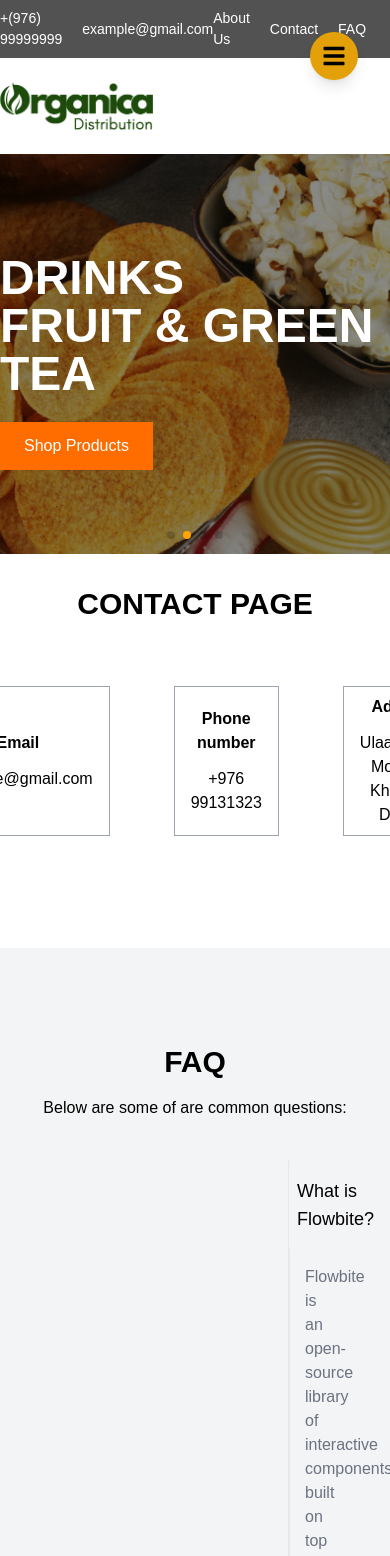
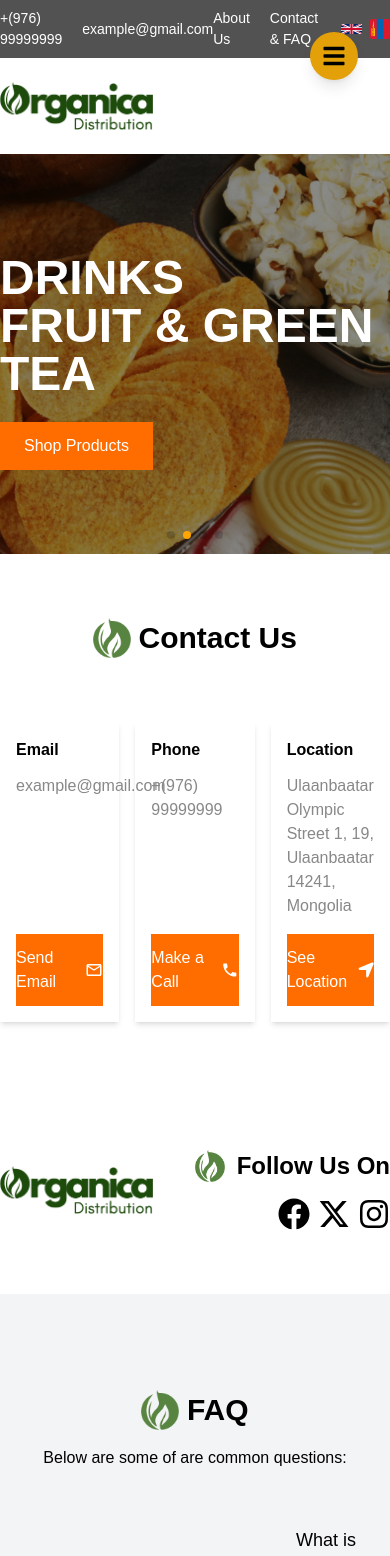
Before and after one commit to baagii1023/Organica-Distribution, a React (Vite) app: page /contact in a window 390 px wide. Shown: the top 1556 px of the page. Built offline with nearby package versions, Linux system fonts and the light colour scheme.

Commit message:
Fixed Every Page Design (no responsive), only Details Page Left

```diff
--- /dev/null
+++ b/src/components/Poster.jsx
@@ -0,0 +1,19 @@
+import React from 'react';
+
+
+
+const Poster = ({bgImage, Heading, Desc}) => {
+    return (
+        <section className='flex relative max-w-[1200px] mx-auto my-[100px]'>
+            <div className='basis-1/2 shadow-xl h-[400px]' style={{ backgroundImage: `url(${bgImage})`, backgroundSize: 'cover', backgroundPosition: 'center' }}>
+                {/* <img className='object-cover max-h-[400px] w-full' src={bgImage} alt="Beverage Background" /> */}
+            </div>
+            <div className='basis-1/2 my-8 flex flex-col bg-white justify-center p-8 gap-4'>
+                <h3 className='font-semibold text-2xl text-left'>{Heading}</h3>
+                <p className='text-left text-[#888]  leading-[150%]'>{Desc}</p>
+            </div>
+        </section>
+    );
+}
+
+export default Poster;
--- a/src/components/ProductCard.jsx
+++ b/src/components/ProductCard.jsx
@@ -3,7 +3,7 @@ import { Link } from 'react-router-dom';
 
 const ProductCard = ({ product }) => {
     return (
-        <div className='w-[280px] bg-white p-4 shadow-md text-left flex flex-col'>
+        <div className='w-[280px] bg-white px-4 py-6 shadow-md text-left flex flex-col'>
             <img className='w-full h-[200px] object-cover' src={product.image} alt={product.Heading} />
             <h3 className='text-xl font-[500] mt-6 mb-2'>{product.Heading}</h3>
             <p className='text-sm text-[#888] truncate'>{product.SubHeading}</p>
--- a/src/components/navigation.jsx
+++ b/src/components/navigation.jsx
@@ -3,9 +3,6 @@ import LanguageToggle from './LanguageToggle';
 import CompanyLogo from '../assets/logo-svg.png';
 
 import Hamburger from '../components/Hamburger';
-
-// Search Icon
-import { IoSearch } from "react-icons/io5";
 
 export default function navigation() {
 	return (
@@ -22,8 +19,7 @@ export default function navigation() {
 						</nav>
 						<nav className='flex items-center gap-5'>
 							<a className='hover:opacity-80 duration-300' href="/about">About Us</a>
-							<a className='hover:opacity-80 duration-300' href="/contact">Contact</a>
-							<a className='hover:opacity-80 duration-300' href="/faq">FAQ</a>
+							<a className='hover:opacity-80 duration-300' href="/contact">Contact & FAQ</a>
 							<div className='flex gap-2'>
 								<a className='hover:opacity-80 duration-300' href="">
 									<img className='rounded-sm w-fit h-[20px]' src="./english-lang.svg" alt="" />
@@ -47,44 +43,11 @@ export default function navigation() {
 					<a href="/beverages">Beverages</a>
 					<a href="/food">Food</a>
 					<a href="/household">Household</a>
-					<div>
-						<IoSearch size={20}/>
-					</div>
 					<a className='bg-[#FF6D00] px-6 py-3 text-white' href="">Get a quote</a>
 				</nav>
 			</div>
-			<Hamburger/>
-			{/* <div className='flex justify-between items-center bg-[#525252]'>
-				<nav className='lg:flex gap-8 z-50 px-8 py-1 rounded-full text-white'>
-					<p>+(976) 89123011</p>
-					<p>organica@business.com</p>
-				</nav>
-				<nav className='lg:flex gap-8 z-50 pr-8 py-1 items-center rounded-full text-white'>
-					<div className='hidden lg:flex gap-8'>
-						<a href="/about">About Us</a>
-						<a href="/contact">Contacts</a>
-						<a href="/">FAQ</a>
-					</div>
-					<LanguageToggle />
-				</nav>
-			</div> */}
-			{/* <div className='flex mt-4'>
-				<div className='flex justify-between items-center max-w-[1280px] mx-auto w-full px-8'>
-				<nav>
-					<a href="/"><img className="w-24 lg:w-56" src={CompanyLogo} alt="" /></a>
-				</nav>
-				<nav className='hidden lg:flex  items-center gap-8 z-50 px-8 py-3 rounded-full mt-8 mb-8'>
-					<a href="/" className='hover:text-orange-600'>Home</a>
-					<a href="/beverages" className='hover:text-orange-600' >Beverages</a>
-					<a href="/food" className='hover:text-orange-600'>Food</a>
-					<a href="/household" className='hover:text-orange-600'>Household</a>
-					<a href="#contactform" className='bg-orange-600 text-white p-2'>Get a quote</a>
-				</nav>
-				</div>
-				<nav>
-					<Hamburger></Hamburger>
-				</nav>
-			</div> */}
+			<Hamburger />
+
 		</header>
 	)
 }
--- a/src/data/translation-products.json
+++ b/src/data/translation-products.json
@@ -43,11 +43,7 @@
 		],
 
 		"Household": [
-			{
-				"HouseholdName": "Wholesale Household Items",
-				"Heading": "Wholesale Household Items",
-				"SubHeading": "The beverages at Wise Trading Group are a best-selling collection, reflecting our dedication and commitment to being premier wholesale drinks suppliers. This category caters to a diverse assortment of tastes and preferences, making it a prime wholesale destination for a wide range of beverages."
-			}
+
 		],
 
 		"WholesaleDrinkHeading": "The beverages at Wise Trading Group are a best-selling collection, reflecting our dedication and commitment to being premier wholesale drink suppliers. This category caters to a diverse assortment of tastes and preferences, making it a prime wholesale destination for a wide range of beverages."
--- a/src/pages/Beverages.jsx
+++ b/src/pages/Beverages.jsx
@@ -9,6 +9,9 @@ import ProductCard from '../components/ProductCard';
 import ContactUs from '../components/ContactUs';
 import Social from '../components/Socials';
 import Footer from '../components/Footer';
+import Poster from '../components/Poster';
+
+import beveragebg from '/Beverage-extra.jpg';
 
 
 const Beverages = () => {
@@ -28,20 +31,14 @@ const Beverages = () => {
           <div className='w-full grid grid-cols-4 gap-4 gap-y-6 pt-[64px]'>
             {productText.Beverage.map((product, index) => (
               <ProductCard product={product} key={index} />
-              // <Link key={index} to={`/details/${product.BeverageName}`}>
-              //   <div className="flex flex-col items-center w-[270px] mx-auto border border-black">
-              //     <img src={product.image} alt={product.Heading} className="h-full w-full" />
-              //     <h3>{product.BeverageName}</h3>
-              //     <p>{product.SubHeading}</p>
-              //   </div>
-              // </Link>
             ))}
           </div>
+          <Poster bgImage={beveragebg} Heading={'Wholesale Drinks'} Desc={'The beverages at Wise Trading Group is a best-selling collection, reflecting our dedication and commitment to being premier wholesale drinks suppliers. This category is designed to cater to a diverse assortment of tastes and preferences, making it a prime wholesale destination for a wide range of beverages.'} />
         </section>
       </div>
-      <ContactUs/>
-      <Social/>
-      <Footer/>
+      <ContactUs />
+      <Social />
+      <Footer />
     </div>
   )
 }
--- a/src/pages/Contact.jsx
+++ b/src/pages/Contact.jsx
@@ -8,8 +8,12 @@ import Socials from '../components/Socials';
 import Footer from '../components/Footer';
 import { Accordion } from "flowbite-react";
 
+// icons
+import { MdOutlineEmail } from "react-icons/md";
+import { MdLocalPhone } from "react-icons/md";
+import { FaLocationArrow } from "react-icons/fa6";
 
-export default function Contact (){
+export default function Contact() {
     const { language } = useContext(LanguageContext);
     const translationText = translation[language] || {};
 
@@ -17,22 +21,50 @@ export default function Contact (){
         <div>
             <Navigation />
             <Swiper />
-            <h1 className='text-center text-3xl font-bold uppercase mt-8 '>{translationText.ContactPageTitle || 'Contact Us'}</h1>
-            <div className="flex justify-center gap-16 mt-16">
-                {translationText.ContactPageCard && translationText.ContactPageCard.length > 0 ? (
-                    translationText.ContactPageCard.map((card, index) => (
-                        <div key={index} className="border-gray-400 p-4 w-[350px] h-[150px] flex flex-col justify-center border text-center">
-                            <h3 className="font-bold mb-3">{card.Subtitle}</h3>
-                            <p>{card.Content}</p>
+            <section className='relative max-w-[1200px] py-[64px] mx-auto'>
+                <span className='flex items-center justify-center space-x-2'>
+                    <img className='h-[40px] w-fit' src="/green-logo.png" alt="" />
+                    <h2 className='font-semibold text-3xl'>Contact Us</h2>
+                </span>
+                <div className='w-full grid grid-cols-3 gap-4 pt-[64px]'>
+                    <div className="flex flex-col justify-between p-4 shadow-md">
+                        <div>
+                            <h3 className="font-semibold mb-3">Email</h3>
+                            <p className='text-[#888]'>example@gmail.com</p>
                         </div>
-                    ))
-                ) : (
-                    <p>No contact information available.</p>
-                )}
-            </div>
-
-            <div className='bg-gray-100 mt-28 pt-24 pb-32'>
-                <h1 className='text-center text-3xl font-bold'>{translationText.ContactPageFAQTitle || 'Contact Us'}</h1>
+                        <a className="flex gap-2 mt-4 text-white py-3 bg-[#FF6D00] items-center justify-center" href="mailto:example@gmail.com">
+                            <span>Send Email</span>
+                            <MdOutlineEmail size={24} />
+                        </a>
+                    </div>
+                    <div className="flex flex-col justify-between p-4 shadow-md">
+                        <div>
+                            <h3 className="font-semibold mb-3">Phone</h3>
+                            <p className='text-[#888]'>+(976) 99999999</p>
+                        </div>
+                        <a className="flex gap-2 mt-4 text-white py-3 bg-[#FF6D00] items-center justify-center" href="tel:+97699999999">
+                            <span>Make a Call</span>
+                            <MdLocalPhone size={24} />
+                        </a>
+                    </div>
+                    <div className="flex flex-col justify-between p-4 shadow-md">
+                        <div>
+                            <h3 className="font-semibold mb-3">Location</h3>
+                            <p className='text-[#888]'>Ulaanbaatar Olympic Street 1, 19, Ulaanbaatar 14241, Mongolia</p>
+                        </div>
+                        <a className="flex gap-2 mt-4 text-white py-3 bg-[#FF6D00] items-center justify-center" href="mailto:example@gmail.com">
+                            <span>See Location</span>
+                            <FaLocationArrow size={24} />
+                        </a>
+                    </div>
+                </div>
+            </section>
+            <Socials />
+            <section className='bg-gray-100 pt-24 pb-32'>
+                <span className='flex items-center justify-center space-x-2'>
+                    <img className='h-[40px] w-fit' src="/green-logo.png" alt="" />
+                    <h2 className='font-semibold text-3xl'>{translationText.ContactPageFAQTitle}</h2>
+                </span>
                 <h3 className='text-center mt-4'>Below are some of are common questions:
                 </h3>
                 <section className='relative w-full max-w-[1280px] mx-auto mt-10 px-72'>
@@ -63,22 +95,8 @@ export default function Contact (){
                         </Accordion.Panel>
                     </Accordion>
                 </section>
-            </div>
-
-            {/* Socials Section */}
-            <section>
-                <Socials />
             </section>
-
-            {/* Contact Us Section */}
-            <section>
-                <ContactUs />
-            </section>
-
-            {/* Footer Section */}
-            <footer>
-                <Footer />
-            </footer>
+            <Footer />
         </div>
     );
 }
--- a/src/pages/Food.jsx
+++ b/src/pages/Food.jsx
@@ -1,69 +1,44 @@
 import React from 'react'
 import Navigation from '../components/Navigation';
+import Swiper from '../components/Swiper';
 import food from '/food.png'
 import foodExtra from '/food-extra.jpeg'
+import ProductCard from '../components/ProductCard';
 
 import ContactUs from '../components/ContactUs';
 import WhyUs from '../components/WhyUs';
-import Socials from '../components/Socials';
+import Social from '../components/Socials';
 import Footer from '../components/Footer';
 
 import { useContext } from 'react'
 import productData from '../data/translation-products.json';
 import { LanguageContext } from '../context/LanguageContext'; // Import LanguageContext
 import { Link } from 'react-router-dom';
+import Poster from '../components/Poster';
 const Food = () => {
 	const { language } = useContext(LanguageContext); // Use LanguageContext
 	const productText = productData[language] || {};
 	return (
 		<div>
 			<Navigation />
-			<div className="relative flex items-center justify-center">
-				<img src={food} alt="" className="w-screen object-cover h-[400px]" />
-				<div className='absolute z-10 left-1/4'>
-					<h1 className="text-white text-4xl my-4">SWEET'S <br /> FRUIT & GREEN TEA</h1>
-					<a href="/" className='bg-orange-500 p-2'>Shop Products</a>
-				</div>
+			<Swiper />
+			<div className='w-full bg-[#f5f5f5]'>
+				<section className='relative max-w-[1200px] mx-auto py-[64px] text-center'>
+					<span className='flex items-center justify-center space-x-2'>
+						<img className='h-[40px] w-fit' src="/green-logo.png" alt="" />
+						<h2 className='font-semibold text-3xl'>Food</h2>
+					</span>
+					<div className='w-full grid grid-cols-4 gap-4 gap-y-6 pt-[64px]'>
+						{productText.Food.map((product, index) => (
+							<ProductCard product={product} key={index} />
+						))}
+					</div>
+					<Poster bgImage={foodExtra} Heading={'Wholesale Food'} Desc={'The beverages at Wise Trading Group is a best-selling collection, reflecting our dedication and commitment to being premier wholesale drinks suppliers. This category is designed to cater to a diverse assortment of tastes and preferences, making it a prime wholesale destination for a wide range of beverages.'}/>
+				</section>
 			</div>
-			<div className='w-full flex flex-col items-center py-[100px]'>
-				<h1 className='font-[800] text-[48px]'>Food</h1>
-				<div className='pt-[62px] pb-[158px]'>
-					{productText.Food.map((product, index) => (
-						<Link key={index} to={`/details/${product.FoodName}`}>
-							<div className="flex flex-col items-center w-[270px] mx-auto border border-black">
-								<img src={product.image} alt={product.Heading} className="h-full w-full" />
-								<h3>{product.FoodName}</h3>
-								<p>{product.SubHeading}</p>
-							</div>
-						</Link>
-					))}
-				</div>
-				<div className='mx-auto w-[1200px] flex border border-[#C7BFBA] h-[440px]'>
-					<div className='basis-1/2' style={{ backgroundImage: `url(${foodExtra})`, backgroundSize: 'cover', backgroundPosition: 'center' }}>
-
-					</div>
-
-					<div className='basis-1/2 flex flex-col items-center justify-center'>
-						<div className='max-w-[400px] text-start flex flex-col gap-4'>
-							<h2 className='text-[#383838] font-[600] text-[30px]'>WHOLESALE FOOD</h2>
-							<p className='text-[#595959]'>The beverages at Wise Trading Group is a best-selling collection, reflecting our dedication and commitment to being premier wholesale drinks suppliers. This category is designed to cater to a diverse assortment of tastes and preferences, making it a prime wholesale destination for a wide range of beverages.</p>
-
-						</div>
-					</div>
-				</div>
-
-			</div>
-			<section>
-				<Socials></Socials>
-      </section>
-			{/* Contacts */}
-			<section>
-				<ContactUs></ContactUs>
-      </section>
-			{/* Footer */}
-			<footer>
-				<Footer></Footer>
-			</footer>
+			<ContactUs />
+			<Social />
+			<Footer />
 		</div>
 	)
 }
--- a/src/pages/Household.jsx
+++ b/src/pages/Household.jsx
@@ -1,69 +1,53 @@
 import React from 'react'
 import Navigation from '../components/Navigation';
+import Swiper from '../components/Swiper';
 import household from "/household.png"
 
 import ContactUs from '../components/ContactUs';
 import WhyUs from '../components/WhyUs';
 import Socials from '../components/Socials';
 import Footer from '../components/Footer';
+import Poster from '../components/Poster';
+import ProductCard from '../components/ProductCard';
 
 import { useContext } from 'react'
 import productData from '../data/translation-products.json';
 import { LanguageContext } from '../context/LanguageContext'; // Import LanguageContext
 import { Link } from 'react-router-dom';
+import Social from '../components/Socials';
 
 const Household = () => {
 	const { language } = useContext(LanguageContext); // Use LanguageContext
 	const productText = productData[language] || {};
+	const householdProducts = productText.Household || [];
+
 	return (
 		<div>
 			<Navigation />
-			<div className="relative flex items-center justify-center">
-				<img src={household} alt="" className="w-screen object-cover h-[400px]" />
-				<div className='absolute z-10 left-1/4'>
-					<h1 className="text-white text-4xl my-4">SWEET'S <br /> FRUIT & GREEN TEA</h1>
-					<a href="/" className='bg-orange-500 p-2'>Shop Products</a>
-				</div>
+			<Swiper />
+			<div className='w-full bg-[#f5f5f5]'>
+				<section className='relative max-w-[1200px] mx-auto py-[64px] text-center'>
+					<span className='flex items-center justify-center space-x-2'>
+						<img className='h-[40px] w-fit' src="/green-logo.png" alt="" />
+						<h2 className='font-semibold text-3xl'>Household</h2>
+					</span>
+					<div className='w-full grid grid-cols-4 gap-4 gap-y-6 pt-[64px]'>
+						{householdProducts.length > 0 ? (
+							householdProducts.map((product, index) => (
+								<ProductCard product={product} key={index} />
+							))
+						) : (
+							<div className="col-span-4 text-xl text-[#888] py-[100px]">
+								Sorry, could not find any products.
+							</div>
+						)}
+					</div>
+					<Poster bgImage={household} Heading={'Wholesale Household'} Desc={'The beverages at Wise Trading Group is a best-selling collection, reflecting our dedication and commitment to being premier wholesale drinks suppliers. This category is designed to cater to a diverse assortment of tastes and preferences, making it a prime wholesale destination for a wide range of beverages.'} />
+				</section>
 			</div>
-			<div className='w-full flex flex-col items-center py-[100px]'>
-				<h1 className='font-[800] text-[48px]'>Household</h1>
-				<div className='pt-[62px] pb-[158px]'>
-					{productText.Food.map((product, index) => (
-						<Link key={index} to={`/details/${product.FoodName}`}>
-							<div className="flex flex-col items-center w-[270px] mx-auto border border-black">
-								<img src={product.image} alt={product.Heading} className="h-full w-full" />
-								<h3>{product.FoodName}</h3>
-								<p>{product.SubHeading}</p>
-							</div>
-						</Link>
-					))}
-				</div>
-				<div className='mx-auto w-[1200px] flex border border-[#C7BFBA] h-[440px]'>
-					<div className='basis-1/2' style={{ backgroundImage: `url(${household})`, backgroundSize: 'cover', backgroundPosition: 'center' }}>
-
-					</div>
-
-					<div className='basis-1/2 flex flex-col items-center justify-center'>
-						<div className='max-w-[400px] text-start flex flex-col gap-4'>
-							<h2 className='text-[#383838] font-[600] text-[30px]'>WHOLESALE FOOD</h2>
-							<p className='text-[#595959]'>The beverages at Wise Trading Group is a best-selling collection, reflecting our dedication and commitment to being premier wholesale drinks suppliers. This category is designed to cater to a diverse assortment of tastes and preferences, making it a prime wholesale destination for a wide range of beverages.</p>
-
-						</div>
-					</div>
-				</div>
-
-			</div>
-			<section>
-				<Socials></Socials>
-			</section>
-			{/* Contacts */}
-			<section>
-				<ContactUs></ContactUs>
-			</section>
-			{/* Footer */}
-			<footer>
-				<Footer></Footer>
-			</footer>
+			<ContactUs />
+			<Social />
+			<Footer />
 		</div>
 	)
 }
--- a/src/pages/Policy.jsx
+++ b/src/pages/Policy.jsx
@@ -12,22 +12,20 @@
 import productData from '../data/translation-products.json';
 import { LanguageContext } from '../context/LanguageContext'; // Import LanguageContext
 import { Link } from 'react-router-dom';
+import Social from '../components/Socials';
+import Swiper from '../components/Swiper';
 const Policy = () => {
 
     return (
         <div>
             <Navigation />
-                <div className="relative flex items-center justify-center">
-                    <img src={food} alt="" className="w-screen object-cover h-[400px]" />
-                    <div className='absolute z-10 left-1/4'>
-                        <h1 className="text-white text-4xl my-4">SWEET'S <br /> FRUIT & GREEN TEA</h1>
-                        <a href="/" className='bg-orange-500 p-2'>Shop Products</a>
-                    </div>
-                </div>
-                <div className='w-full flex flex-col items-center py-[100px]'>
-                    <h1 className='font-[800] text-[48px]'>Privacy Policy</h1>
+            <Swiper />
+            <div className='relative max-w-[1200px] mx-auto py-[100px]'>
+                <span className='flex items-center justify-center space-x-2'>
+                    <img className='h-[40px] w-fit' src="/green-logo.png" alt="" />
+                    <h2 className='font-semibold text-3xl'>Privacy Policy</h2>
+                </span>
                 <div className='flex max-w-[1200px] flex-col gap-3 pt-[64px]'>
-
                     <p>This Privacy Policy describes how bakery-theme-v1.myshopify.com (the “Site” or “we”) collects, uses, and discloses your Personal Information when you visit or make a purchase from the Site.</p>
                     <h6 className='font-semibold'>Collecting Personal Information</h6>
                     <p>When you visit the Site, we collect certain information about your device, your interaction with the Site, and information necessary to process your purchases. We may also collect additional information if you contact us for customer support. In this Privacy Policy, we refer to any information that can uniquely identify an individual (including the information below) as “Personal Information”. See the list below for more information about what Personal Information we collect and why.</p>
@@ -56,17 +54,9 @@
                     <h6 className='font-semibold' >[INSERT FOLLOWING SECTION IF AGE RESTRICTION IS REQUIRED]</h6>
                 </div>
             </div>
-                <section>
-                    <Socials></Socials>
-                </section>
-                {/* Contacts */}
-                <section>
-                    <ContactUs></ContactUs>
-                </section>
-                {/* Footer */}
-                <footer>
-                    <Footer></Footer>
-                </footer>
+            <ContactUs />
+            <Social />
+            <Footer />
         </div>
     )
 }
```
Lines whose indentation alone changed are shown as unchanged.
